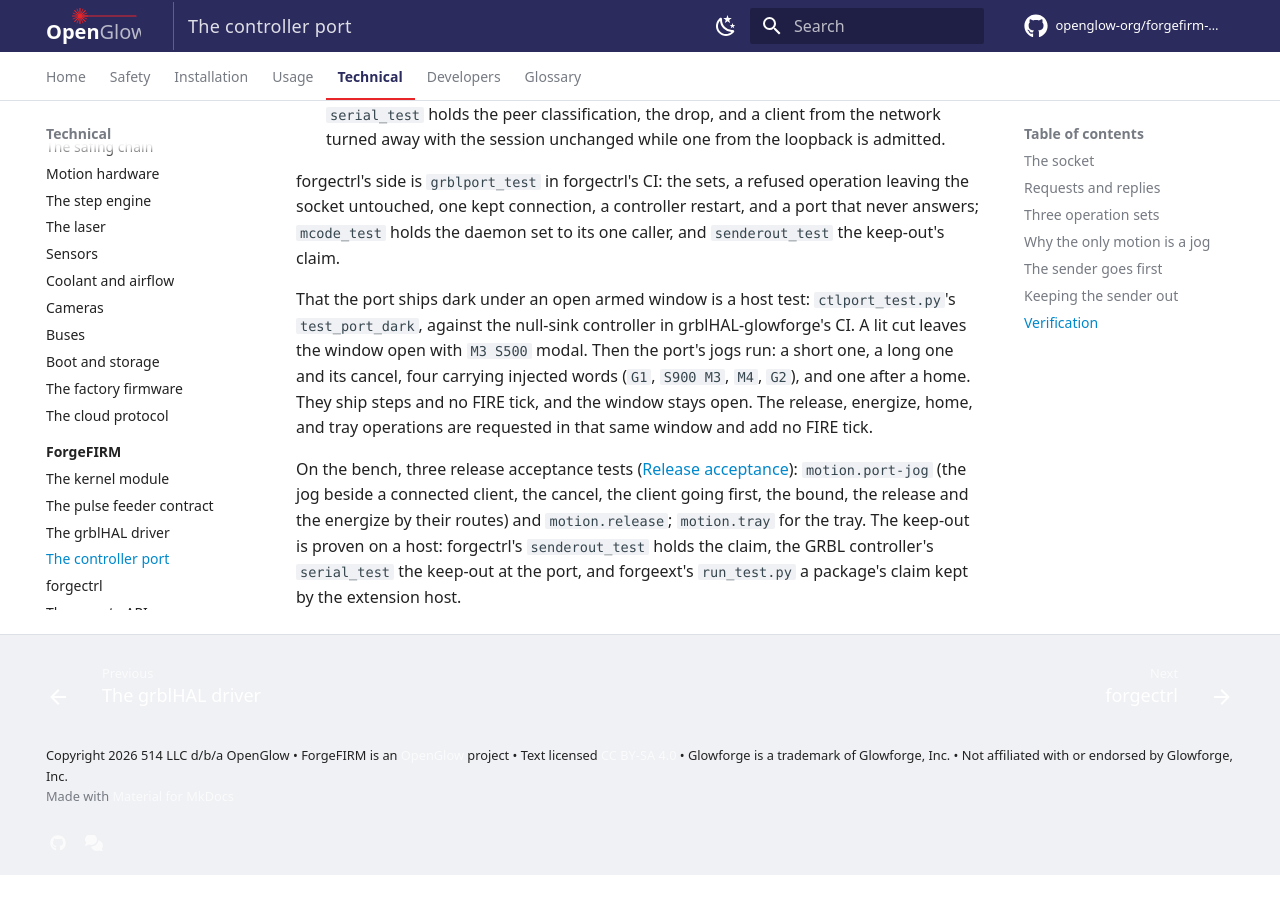
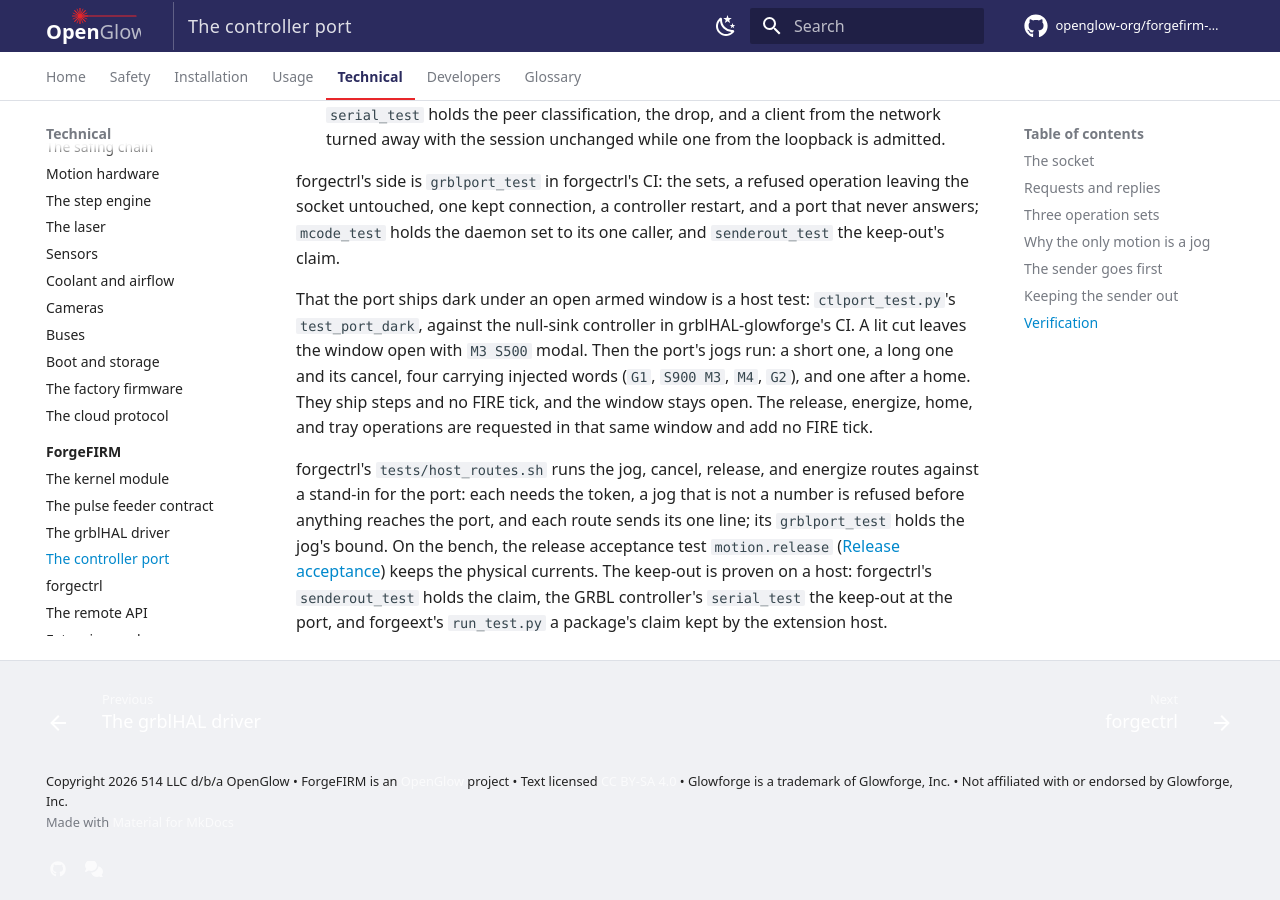
Before and after one commit to openglow-org/forgefirm-docs, an MkDocs documentation site: the page built from docs/technical/forgefirm/controller-port.md, in a window 1280 px wide and 900 px high, scrolled down 5690 px. Built offline with MkDocs 1.6.1 and Material for MkDocs 9.7.7, drawn with Linux system fonts in a browser that asks for light colours; comment, search, counter and statistics services are not loaded; before the commit the page ends 6565 px from its top, so only the background shows below that.

Commit message:
Controller port, driver, testing: host_routes.sh for the port's routes; grblHAL's eleven harnesses
motion.port-jog and motion.tray left the release acceptance catalog
(forgefirm 6594f57).

- controller-port.md: forgectrl's tests/host_routes.sh runs the jog,
  cancel, release, and energize routes against a stand-in for the port
  (the token, a jog that is not a number refused before the port, one
  line each), and grblport_test holds the jog's bound; motion.release
  stays the bench test of the physical currents.
- grblhal-driver.md: the tray's host tests stay as they were
  (tray_test.py, lens_home_test); the bench sentence that named
  motion.tray goes.
- testing.md: grblHAL-glowforge's harness row names the eleven harnesses
  its build.yml runs (adding ctlport_test.py, mcode_test.py,
  envelope_test.py, manual_home_test.py, cool_report_test.py and
  tray_test.py) on the build CI configures (-DGFMCODE_WAIT_S=5.0), and
  its CI row says eleven. The C row already names the eight binaries the
  workflow runs; bind_addr_test folded into serial_test
  (grblHAL-glowforge 12079a0).

The historical acceptance files stay. The strict build, the house style
lint and the interface lint pass.

```diff
--- a/docs/technical/forgefirm/controller-port.md
+++ b/docs/technical/forgefirm/controller-port.md
@@ -204,11 +204,13 @@ home. They ship steps and no FIRE tick, and the window stays open. The
 release, energize, home, and tray operations are requested in that same
 window and add no FIRE tick.
 
-On the bench, three release acceptance tests
-([Release acceptance](../../developers/acceptance.md)): `motion.port-jog`
-(the jog beside a connected client, the cancel, the client going first, the
-bound, the release and the energize by their routes) and `motion.release`;
-`motion.tray` for the tray. The keep-out is proven on a host: forgectrl's
+forgectrl's `tests/host_routes.sh` runs the jog, cancel, release, and
+energize routes against a stand-in for the port: each needs the token, a jog
+that is not a number is refused before anything reaches the port, and each
+route sends its one line; its `grblport_test` holds the jog's bound. On the
+bench, the release acceptance test `motion.release`
+([Release acceptance](../../developers/acceptance.md)) keeps the physical
+currents. The keep-out is proven on a host: forgectrl's
 `senderout_test` holds the claim, the GRBL controller's `serial_test` the
 keep-out at the port, and forgeext's `run_test.py` a package's claim kept by
 the extension host.
```
Also changed, not shown: docs/developers/testing.md (+2 -2 lines), docs/technical/forgefirm/grblhal-driver.md (+0 -2 lines).
